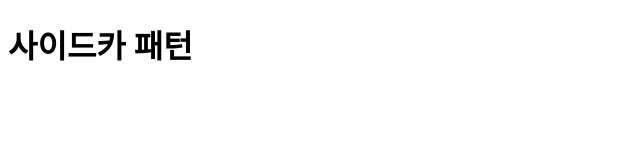
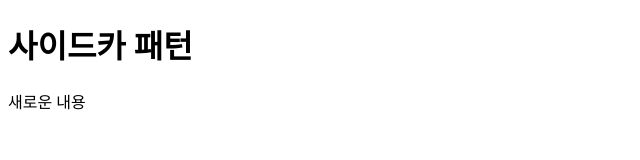
Before and after one commit to JJooX/cloner-test, a plain HTML site: page index.html in a window 1280 px wide. Shown: the whole page, without its empty margins (0-640 px from the left). Drawn offline with Linux system fonts and the light colour scheme.

Commit message:
Update index.html

```diff
--- a/index.html
+++ b/index.html
@@ -5,5 +5,6 @@
  </head>
  <body>
   <h1>사이드카 패턴</h1>
+   <P>새로운 내용</P>
  </body>
  </html>
```
